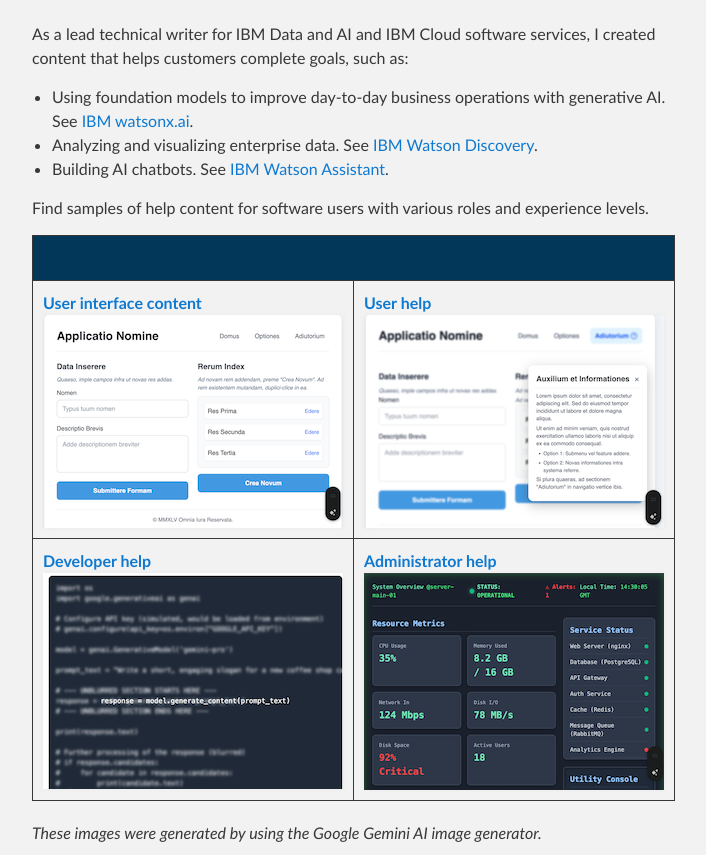
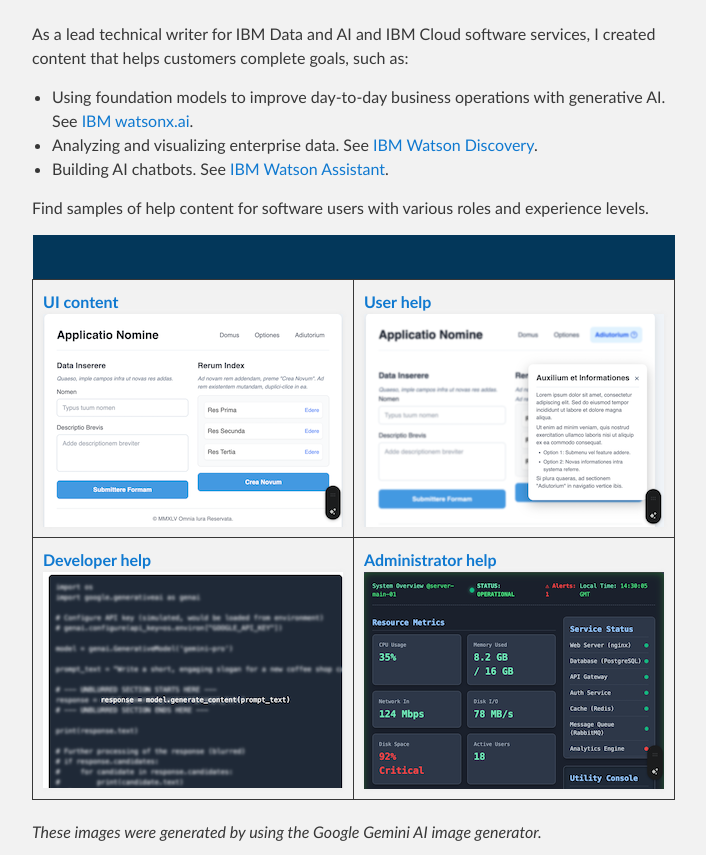
Before and after one commit to michelle-miller/michelle-miller.github.io, a Jekyll site: the page built from index.md, in a window 1280 px wide, cut to the strip 356-1211 px from the top of the page. Shown: the whole strip, without its empty margins (288-994 px from the left). Built offline with Jekyll 4.4.1, drawn with Linux system fonts in a browser that asks for light colours; our own code applies the rules of GitHub Pages for plain Markdown files.

Commit message:
table css edit

```diff
--- a/_sass/jekyll-theme-slate.scss
+++ b/_sass/jekyll-theme-slate.scss
@@ -283,6 +283,12 @@ table {
   text-align: left;
  }
 
+.tableimg {
+  border: none;
+  margin-bottom: 20px;
+  text-align: left;
+}
+
 th {
   font-family: 'Lucida Grande', 'Helvetica Neue', Helvetica, Arial, sans-serif;
   padding: 10px;
--- a/index.md
+++ b/index.md
@@ -12,8 +12,9 @@ Find samples of help content for software users with various roles and experienc
 
 | | |
 |-|-|
-| [**User interface content**](#user-interface-content)<br/> [![Image of a dummy software user interface page with inline UI help content](images/ui-content.png)](#user-interface-content) | [**User help**](#user-help)<br/> [![Image of a dummy user help window that is displayed in front of a software user interface page.](images/user-help.png)](#user-help)|
+| [**UI content**](#user-interface-content)<br/> [![Image of a dummy software user interface page with inline UI help content](images/ui-content.png)](#user-interface-content) | [**User help**](#user-help)<br/> [![Image of a dummy user help window that is displayed in front of a software user interface page.](images/user-help.png)](#user-help)|
 | [**Developer help**](#developer-help)<br/> [![Image of a dummy Python notebook](images/dev-help.png)](#developer-help) | [**Administrator help**](#administrator-help)<br/> [![Image of a dummy system administrator's dashboard](images/admin-help.png)](#administrator-help) |
+{: .tableimg}
 
 *These images were generated by using the Google Gemini AI image generator.*
 
```
